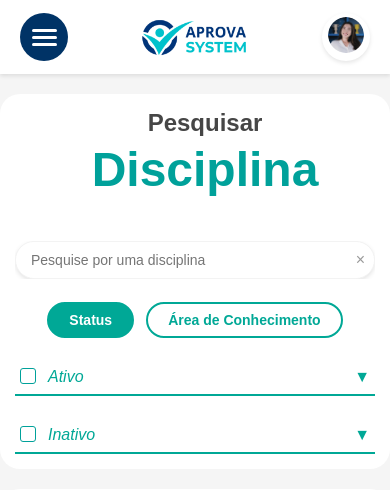
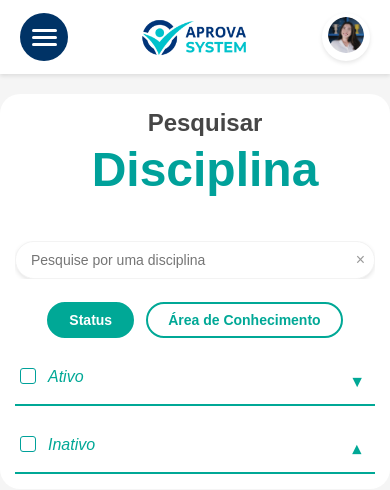
Before and after one commit to gabrielrosalino/aprosys, a Django app: template aprosys/aprosys/templates/academico/disciplinas/pesquisar_disciplina.html in a window 390 px wide. Shown: the top 490 px of the page. Run offline with Django 5.2, Linux system fonts and the light colour scheme; the template is opened without the code that fills it, so the values that code supplies are empty.

Commit message:
feat(disciplinas): implementar toggle de recolhimento na listagem mobile
- Adição de container 'mobile-group-content' para envolver as linhas de disciplinas.
- Implementação de lógica JavaScript para alternar a classe 'collapsed' via clique na seta (filter-toggle).
- Adição de suporte para estado inicial fechado através da classe CSS 'collapsed'.
- Inclusão de animação de rotação (180°) no ícone de toggle para feedback visual.
- Ajuste de escopo no HTML para garantir o isolamento do toggle por grupo (Ativo/Inativo).

```diff
--- a/aprosys/aprosys/static/css/search_tables.css
+++ b/aprosys/aprosys/static/css/search_tables.css
@@ -236,8 +236,25 @@ tr.row-selected td {
         gap: 12px;
     }
 
+    /* 4. TOGGLE */
+    /* Estado Inicial (Aberto) */
+    .filter-toggle {
+        display: inline-block;
+        transition: transform 0.3s ease;
+        cursor: pointer;
+        padding: 5px;
+    }
 
-    /* 4. LINHAS E AÇÕES (GAP E SEM SUBRLINHADO) */
+    /* Quando o grupo estiver recolhido */
+    .mobile-group.collapsed .mobile-group-content {
+        display: none !important; /* Agora que o HTML está certo, isso vai funcionar */
+    }
+
+    .mobile-group.collapsed .filter-toggle {
+        transform: rotate(-180deg); /* Gira 180 graus para cima */
+    }
+
+    /* 5. LINHAS E AÇÕES (GAP E SEM SUBRLINHADO) */
     .mobile-item-row {
         display: flex !important;
         align-items: center !important;
@@ -264,7 +281,7 @@ tr.row-selected td {
         display: flex !important;
     }
 
-    /* 5. ESTADOS DE SELEÇÃO E FAB */
+    /* 6. ESTADOS DE SELEÇÃO E FAB */
     .mobile-item-row.item-selected .item-name {
         color: #004a7c !important;
         font-weight: 700 !important;
--- a/aprosys/aprosys/templates/academico/disciplinas/pesquisar_disciplina.html
+++ b/aprosys/aprosys/templates/academico/disciplinas/pesquisar_disciplina.html
@@ -103,6 +103,7 @@
     <!-- --------- TABELA DE DISCIPLINAS (MB) --------- -->
     <div class="d-md-none mobile-list-interface">
         <div id="mobile-list-content">
+
             <div class="mobile-group">
 
                 <div class="group-header">
@@ -110,9 +111,10 @@
                         <input type="checkbox" class="select-group-checkbox">
                         <span class="group-title">Ativo</span>
                     </div>
-                    <span class="sort-icon">▼</span>
+                    <span class="filter-toggle">▼</span>
                 </div>
 
+                <div class="mobile-group-content">
                     {% for disciplina in disciplinas %}
                         {% if disciplina.status == 1 or disciplina.status == '1' or disciplina.status == True %}
                         <div class="mobile-item-row">
@@ -135,18 +137,22 @@
                     {% endfor %}
                 </div>
 
-            <div class="mobile-group">
+            </div>
+
+
+            <div class="mobile-group collapsed">
 
                 <div class="group-header">
                     <div class="group-header-content">
                         <input type="checkbox" class="select-group-checkbox">
                         <span class="group-title">Inativo</span>
                     </div>
-                    <span class="sort-icon">▼</span>
+                    <span class="filter-toggle">▼</span>
                 </div>
 
+                <div class="mobile-group-content">
                     {% for disciplina in disciplinas %}
-                    {% if disciplina.status == 0 or disciplina.status == '0' or disciplina.status == False %}
+                        {% if disciplina.status == 0 or disciplina.status == '10' or disciplina.status == False %}
                         <div class="mobile-item-row">
                             <input type="checkbox" class="disciplina-checkbox" value="{{ disciplina.pk }}">
                             <span class="item-name">{{ disciplina.nome }}</span>
@@ -166,6 +172,9 @@
                         {% endif %}
                     {% endfor %}
                 </div>
+
+            </div>
+
         </div>
     </div>
 
@@ -369,6 +378,18 @@
                 btnFabDelete.addEventListener('click', executarExclusaoEmMassa);
             }
 
+            // --- 6. Funcionalidade de Toggle nos Grupos Mobile (Apenas na Seta) ---
+            document.querySelectorAll('.filter-toggle').forEach(arrow => {
+                arrow.addEventListener('click', function(e) {
+                    e.stopPropagation(); // Impede fechar ao clicar no checkbox
+
+                    // Sobe até encontrar o container principal do grupo
+                    const group = this.closest('.mobile-group');
+                    if (group) {
+                        group.classList.toggle('collapsed');
+                    }
+                });
+            });
 
             // Chamada inicial para garantir consistência ao carregar a página
             updateUI();
```
Lines whose indentation alone changed are shown as unchanged.
